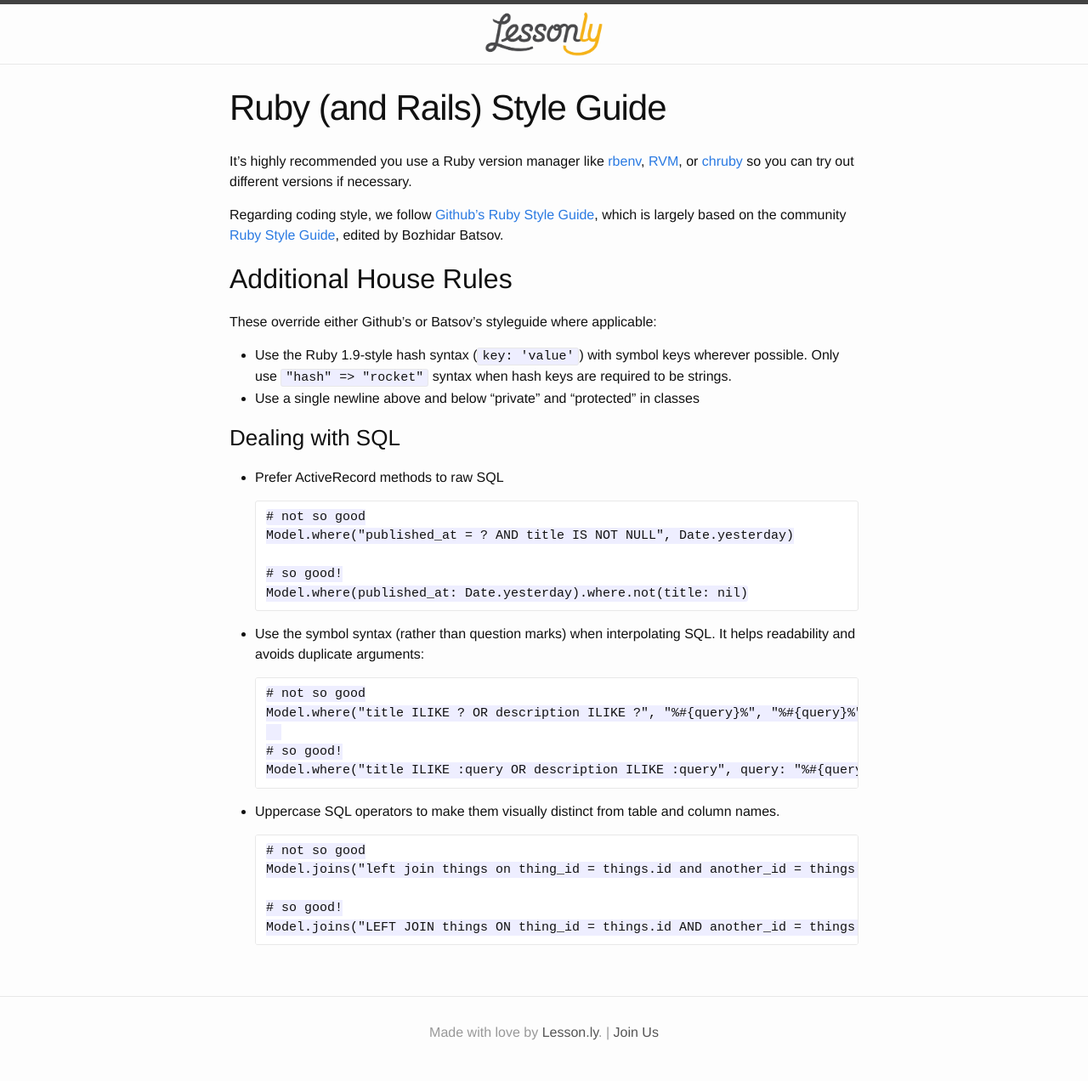
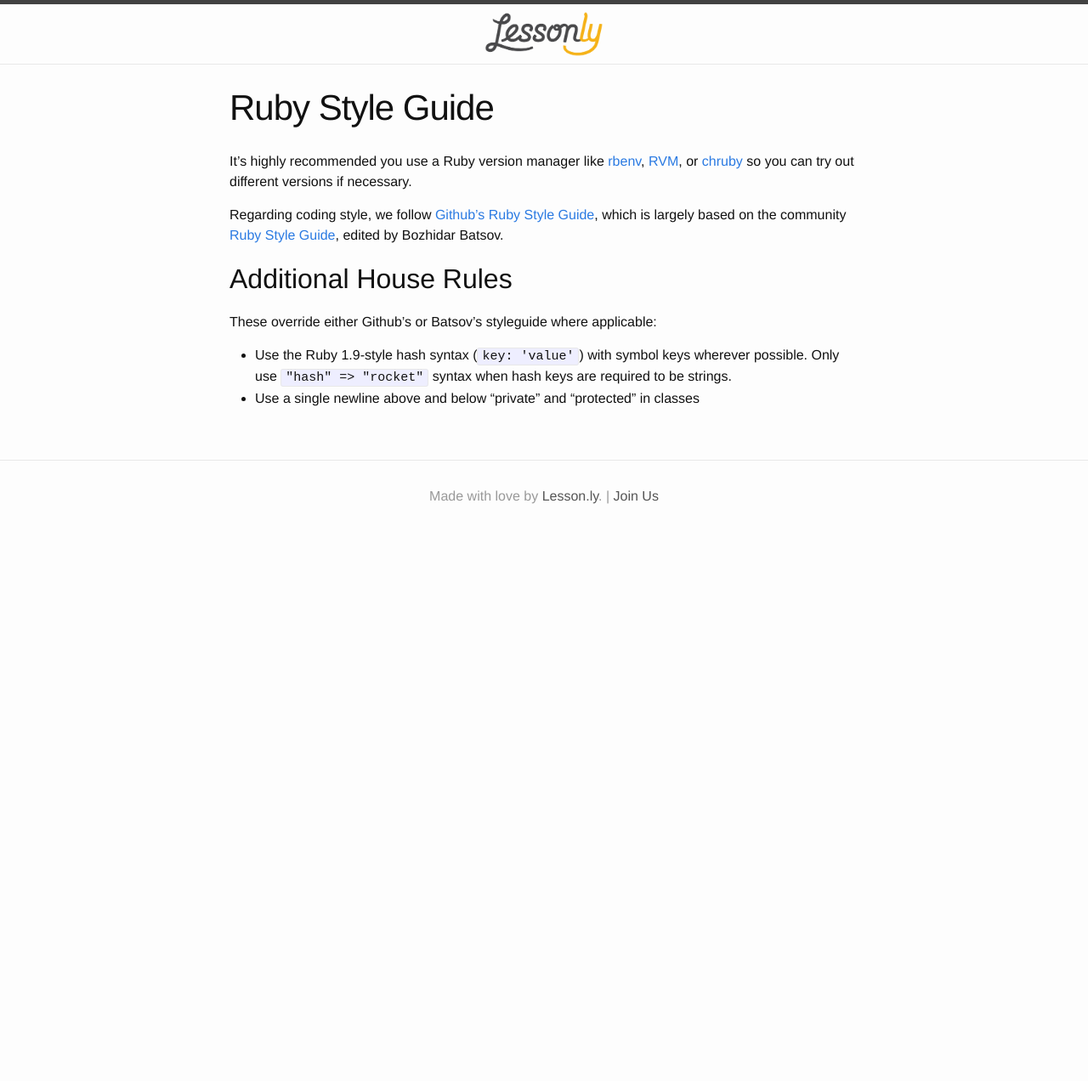
Before and after one commit to isabella232/lessonly.github.io, a Jekyll site: the page built from ruby-styleguide.md, in a window 1280 px wide. Shown: the whole page at 85% size. Built offline with Jekyll 4.4.1, drawn with Linux system fonts in a browser that asks for light colours; after the commit the page ends 900 px from its top, so only the background shows below that.

Commit message:
Extract a separate page for Rails-related style rules

```diff
--- a/ruby-styleguide.md
+++ b/ruby-styleguide.md
@@ -1,42 +1,16 @@
 ---
 layout: page
-title: Ruby (and Rails) Style Guide
+title: Ruby Style Guide
 permalink: /ruby/
 ---
 
-It's highly recommended you use a Ruby version manager like [rbenv](https://github.com/sstephenson/rbenv), [RVM](http://rvm.io/), or [chruby](https://github.com/postmodern/chruby) so you can try out different versions if necessary.
+It’s highly recommended you use a Ruby version manager like [rbenv](https://github.com/sstephenson/rbenv), [RVM](http://rvm.io/), or [chruby](https://github.com/postmodern/chruby) so you can try out different versions if necessary.
 
 Regarding coding style, we follow [Github's Ruby Style Guide](https://github.com/styleguide/ruby), which is largely based on the community [Ruby Style Guide](https://github.com/bbatsov/ruby-style-guide), edited by Bozhidar Batsov.
 
 ## Additional House Rules
 
-These override either Github's or Batsov's styleguide where applicable:
+These override either Github’s or Batsov’s styleguide where applicable:
 
 - Use the Ruby 1.9-style hash syntax (`key: 'value'`) with symbol keys wherever possible. Only use `"hash" => "rocket"` syntax when hash keys are required to be strings.
 - Use a single newline above and below "private" and "protected" in classes
-
-### Dealing with SQL
-
-- Prefer ActiveRecord methods to raw SQL
-
-      # not so good
-      Model.where("published_at = ? AND title IS NOT NULL", Date.yesterday)
-
-      # so good!
-      Model.where(published_at: Date.yesterday).where.not(title: nil)
-
-- Use the symbol syntax (rather than question marks) when interpolating SQL. It helps readability and avoids duplicate arguments:
-
-      # not so good
-      Model.where("title ILIKE ? OR description ILIKE ?", "%#{query}%", "%#{query}%")
-
-      # so good!
-      Model.where("title ILIKE :query OR description ILIKE :query", query: "%#{query}%")
-
-- Uppercase SQL operators to make them visually distinct from table and column names.
-
-      # not so good
-      Model.joins("left join things on thing_id = things.id and another_id = things.another_id")
-
-      # so good!
-      Model.joins("LEFT JOIN things ON thing_id = things.id AND another_id = things.another_id")
```
Also changed, not shown: rails-styleguide.md (added, +31 -0 lines).
